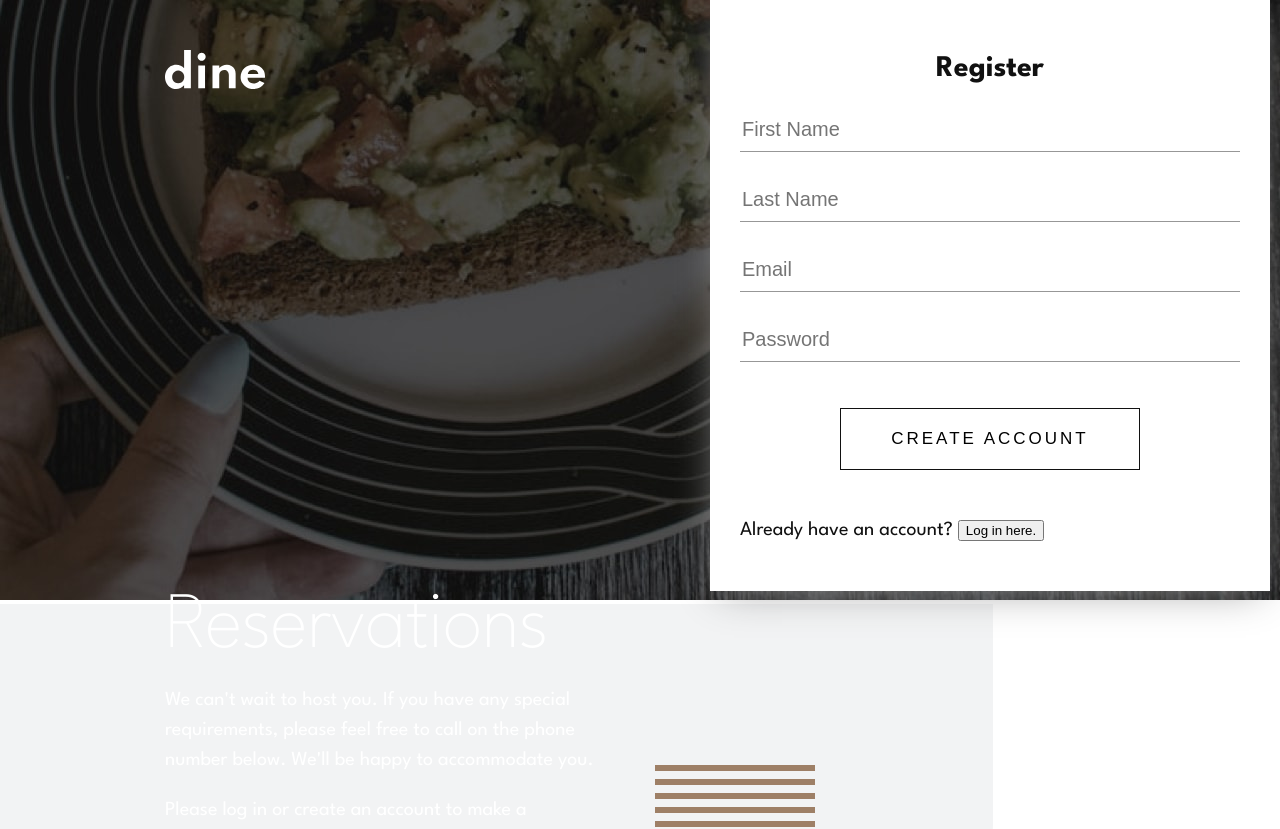
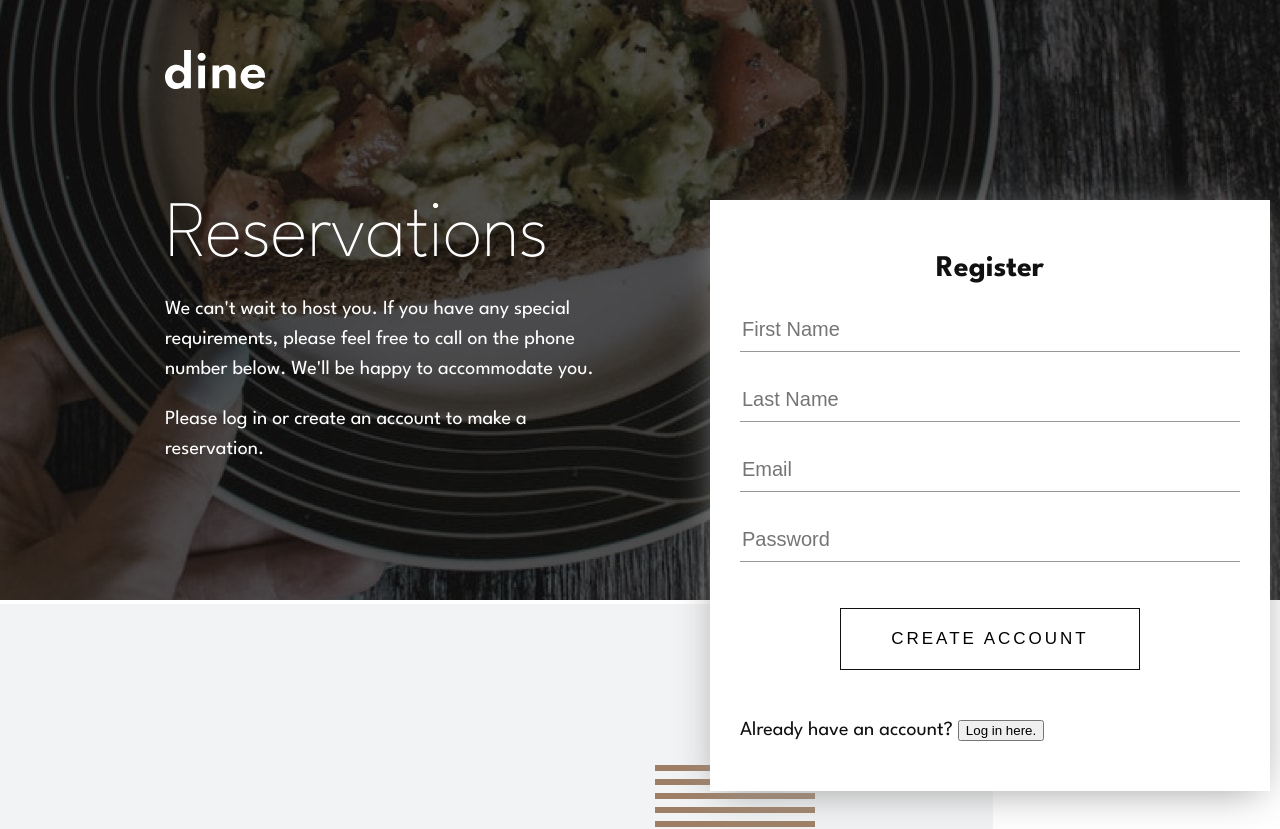
Before and after one commit to annaduong17/restaurant-website, a React (Create React App) app: page /reservations in a window 1280 px wide. Shown: the top 829 px of the page. Built offline with nearby package versions, Linux system fonts and the light colour scheme.

Commit message:
reassign logo grid area to logo-wrapper

```diff
--- a/src/components/DineLogo.js
+++ b/src/components/DineLogo.js
@@ -1,6 +1,6 @@
 function DineLogo() {
   return (
-    <a href="/">
+    <a href="/" className="logo-wrapper">
       <img className="dine-logo" src="/images/logo.svg" alt="dine logo"/>
     </a>
   );
--- a/src/index.scss
+++ b/src/index.scss
@@ -50,6 +50,9 @@ button {
   position: relative;
 }
 
+.logo-wrapper {
+  height: 100px;
+}
 .dine-logo {
   width: 100px;
 }
@@ -327,9 +330,9 @@ button {
     z-index: 1;
     margin-inline: 165px;
 
-    .dine-logo {
+    .logo-wrapper {
       grid-area: logo;
-      margin-block: 50px 100px;
+      margin-block: 50px;
     }
 
     .reservations {
```
